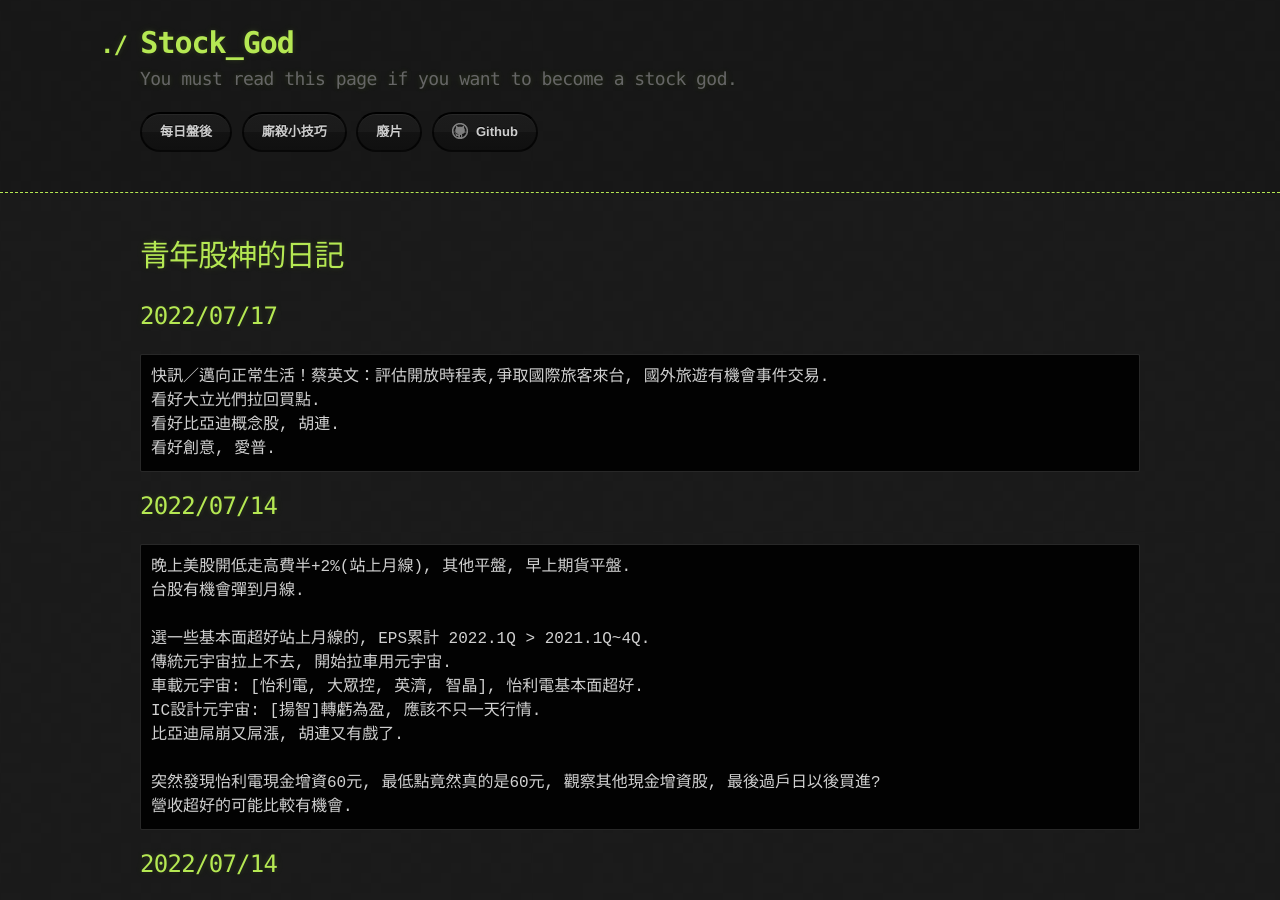
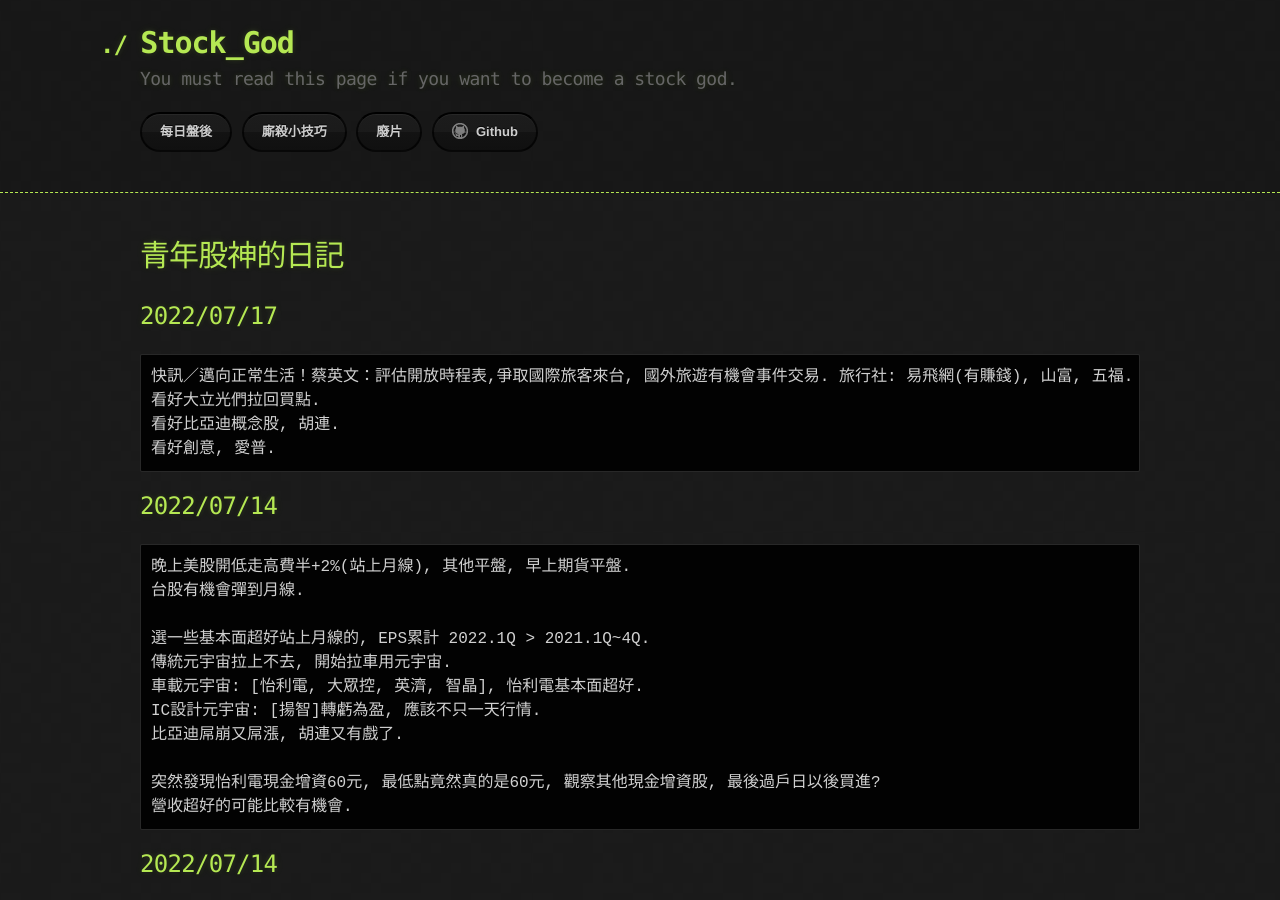
Before and after one commit to lepg5487/Stock_God, a Jekyll site: the page built from index.md, in a window 1280 px wide and 900 px high. Built offline with Jekyll 4.4.1, drawn with Linux system fonts in a browser that asks for light colours; our own code applies the rules of GitHub Pages for plain Markdown files.

Commit message:
Update index.md

````diff
--- a/index.md
+++ b/index.md
@@ -5,7 +5,7 @@
 # 青年股神的日記
 ## 2022/07/17
 ```
-快訊／邁向正常生活！蔡英文：評估開放時程表,爭取國際旅客來台, 國外旅遊有機會事件交易.
+快訊／邁向正常生活！蔡英文：評估開放時程表,爭取國際旅客來台, 國外旅遊有機會事件交易. 旅行社: 易飛網(有賺錢), 山富, 五福.
 看好大立光們拉回買點.
 看好比亞迪概念股, 胡連.
 看好創意, 愛普.
````
